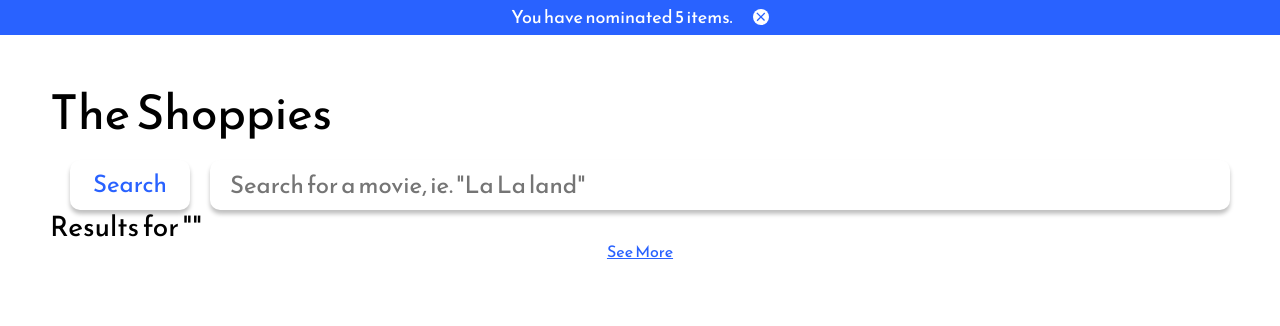
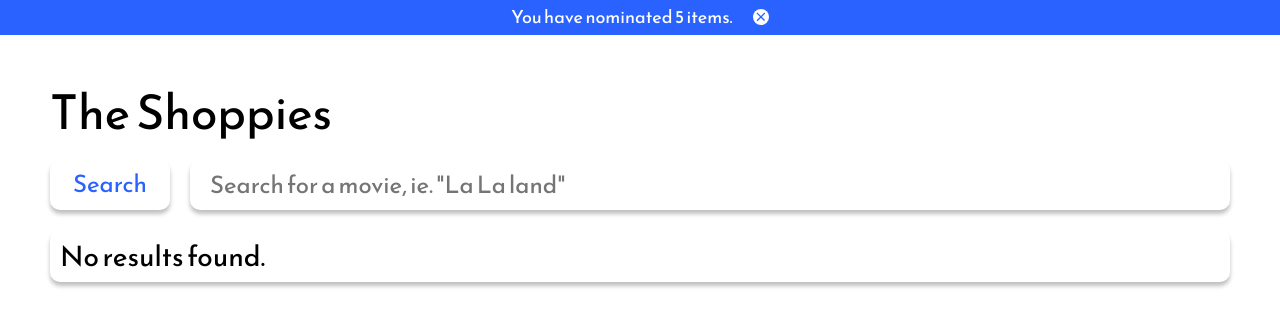
Before and after one commit to CameronShum/spotify-playlist-search, a React (Create React App) app: page / in a window 1280 px wide. Shown: the top 326 px of the page. Built offline with nearby package versions, Linux system fonts and the light colour scheme.

Commit message:
Add search results container

```diff
--- a/src/components/ListBox/ListBox.tsx
+++ b/src/components/ListBox/ListBox.tsx
@@ -23,11 +23,9 @@ const ListBox = ({ titleText, rows }: ListBoxProps) => {
         {titleText}
       </Title>
       <RowContainer>
-        {rows}
-        {/* {rows.filter((row: any, index: number) => index < rowAmount)} */}
+        {rows.filter((row: any, index: number) => index < rowAmount)}
       </RowContainer>
-      <SeeMore onClick={handleExpandRows}>See More</SeeMore>
-      {/* {rows.length > rowAmount && <SeeMore onClick={handleExpandRows}>See More</SeeMore>} */}
+      {rows.length > rowAmount && <SeeMore onClick={handleExpandRows}>See More</SeeMore>}
     </Container>
   );
 };
@@ -35,19 +33,28 @@ const ListBox = ({ titleText, rows }: ListBoxProps) => {
 export default ListBox;
 
 const Container = styled.div`
-  box-shadow: 0px 4px 4px 0px #000000 25%;
+  max-height: 300px;
+  margin-top: 20px;
+  overflow-y: auto;
+  overflow-x: hidden;
+
+  border-radius: 10px;
+  box-shadow: 0px 4px 4px 0px rgba(0,0,0,0.25);
+
   display: flex;
   flex-direction: column;
   align-items: center;
 `;
 
 const RowContainer = styled.div`
-  & > div:nth-child(2n) {
+  width: 100%;
+  & > *:nth-child(2n + 1) {
     background-color: #F3F3F3;
   }
 `;
 
 const SeeMore = styled.div`
+  padding: 5px;
   color: #2962FF;
   font-size: 16px;
   text-decoration: underline;
@@ -56,5 +63,6 @@ const SeeMore = styled.div`
 
 const Title = styled.div`
   width: 100%;
+  padding: 10px 0 10px 20px;
   font-size: 28px;
 `;
--- a/src/components/ListRows/SearchResultRows.tsx
+++ b/src/components/ListRows/SearchResultRows.tsx
@@ -1,54 +1,32 @@
-import React, { useState, useEffect } from 'react';
-// import styled from 'styled-components';
-import axios from 'axios';
-import dotenv from 'dotenv';
-
-dotenv.config();
-
-// type nominations = {[s: string]: {id: string, name: string}}
+import React from 'react';
+import styled from 'styled-components';
 
 interface SearchResultRowsProp {
-  searchTerm: string,
-  type: 'Id' | 'Search',
-  // nominations: nominations,
-  // setNominations: React.Dispatch<nominations>
+  title: string,
+  year: string,
+  imdbId: string,
 }
 
 const SearchResultRows = ({
-  searchTerm, type, // nominations, setNominations,
-}: SearchResultRowsProp) => {
-  const [res, setRes] = useState<any>([]);
-
-  useEffect(() => {
-    if (searchTerm !== '') {
-      let params = {};
-
-      if (type === 'Search') {
-        params = {
-          s: searchTerm,
-          type: 'movie',
-          apiKey: process.env.REACT_APP_OMBD_APIKEY,
-        };
-      } else {
-        params = {
-          i: searchTerm,
-          type: 'movie',
-          apiKey: process.env.REACT_APP_OMBD_APIKEY,
-        };
-      }
-      (async function getApiResults() {
-        const getRequest = await axios.get('http://www.omdbapi.com', {
-          params,
-        });
-
-        if (getRequest.data.Response === 'Truea') {
-          setRes(type === 'Search' ? getRequest.data.Search : [getRequest.data]);
-        }
-      }());
-    }
-  });
-
-  return (res.map((value: any) => <div>{value.Title}</div>));
-};
+  title, year, imdbId,
+}: SearchResultRowsProp) => (
+  <RowContainer
+    href={`https://www.imdb.com/title/${imdbId}/`}
+    target="_blank"
+  >
+    {`${title} (${year})`}
+  </RowContainer>
+);
 
 export default SearchResultRows;
+
+const RowContainer = styled.a`
+  width: 100%;
+  padding: 10px 10px 10px 20px;
+  font-size: 20px;
+  box-sizing: border-box;
+
+  display: flex;
+  align-items: center;
+  justify-content: space-between;
+`;
--- a/src/components/MainPage/MainPage.tsx
+++ b/src/components/MainPage/MainPage.tsx
@@ -3,10 +3,12 @@ import styled from 'styled-components/macro';
 import {
   Banner, ListBox, SearchBar, SearchResultRows,
 } from 'components';
+import useOmdbApi from 'hooks';
 
 const MainPage = () => {
   const [searchTerm, setSearchTerm] = useState('');
   const [bannerVisible, setBannerVisible] = useState(true);
+  const searchResults = useOmdbApi({ searchTerm, type: 'Search' });
 
   return (
     <Container>
@@ -21,8 +23,14 @@ const MainPage = () => {
         <Title>The Shoppies</Title>
         <SearchBar searchType="Search" searchTerm={searchTerm} setSearchTerm={setSearchTerm} />
         <ListBox
-          titleText={`Results for "${searchTerm}"`}
-          rows={<SearchResultRows searchTerm={searchTerm} type="Search" />}
+          titleText={searchResults.length !== 0 ? `Results for "${searchTerm}"` : 'No results found.'}
+          rows={searchResults.map((result) => (
+            <SearchResultRows
+              title={result.Title}
+              year={result.Year}
+              imdbId={result.imdbID}
+            />
+          ))}
         />
       </ComponnentsContainer>
     </Container>
--- a/src/components/SearchBar/SearchBar.tsx
+++ b/src/components/SearchBar/SearchBar.tsx
@@ -72,7 +72,7 @@ const SearchTypeContainer = styled.div`
   height: 50px;
   width: 100px;
   padding: 0 10px;
-  margin: 0 20px;
+  margin-right: 20px;
   border-radius: 10px;
 
   font-size: 24px;
--- /dev/null
+++ b/src/hooks/index.ts
@@ -0,0 +1 @@
+export { default } from './useOmdbApi';
--- /dev/null
+++ b/src/hooks/useOmdbApi.ts
@@ -0,0 +1,54 @@
+import { useState, useEffect } from 'react';
+// import styled from 'styled-components';
+import axios from 'axios';
+import dotenv from 'dotenv';
+
+dotenv.config();
+
+// type nominations = {[s: string]: {id: string, name: string}}
+
+interface useOmdbApiProps {
+  searchTerm: string,
+  type: 'Id' | 'Search',
+  // nominations: nominations,
+  // setNominations: React.Dispatch<nominations>
+}
+
+const useOmdbApi = ({
+  searchTerm, type, // nominations, setNominations,
+}: useOmdbApiProps): {Title: string, Year: string, imdbID: string}[] => {
+  const [res, setRes] = useState<any>([]);
+
+  useEffect(() => {
+    if (searchTerm !== '') {
+      let params = {};
+
+      if (type === 'Search') {
+        params = {
+          s: searchTerm,
+          type: 'movie',
+          apiKey: process.env.REACT_APP_OMBD_APIKEY,
+        };
+      } else {
+        params = {
+          i: searchTerm,
+          type: 'movie',
+          apiKey: process.env.REACT_APP_OMBD_APIKEY,
+        };
+      }
+      (async function getApiResults() {
+        const getRequest = await axios.get('http://www.omdbapi.com', {
+          params,
+        });
+
+        if (getRequest.data.Response === 'True') {
+          setRes(type === 'Search' ? getRequest.data.Search : [getRequest.data]);
+        }
+      }());
+    }
+  });
+
+  return res;
+};
+
+export default useOmdbApi;
```
